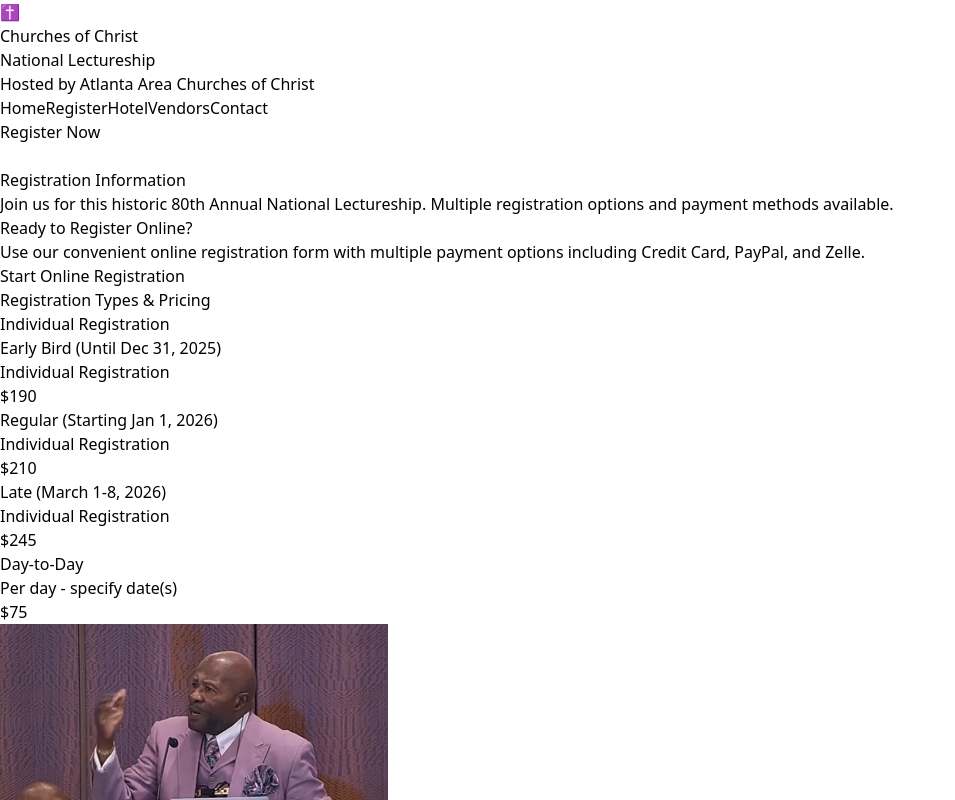
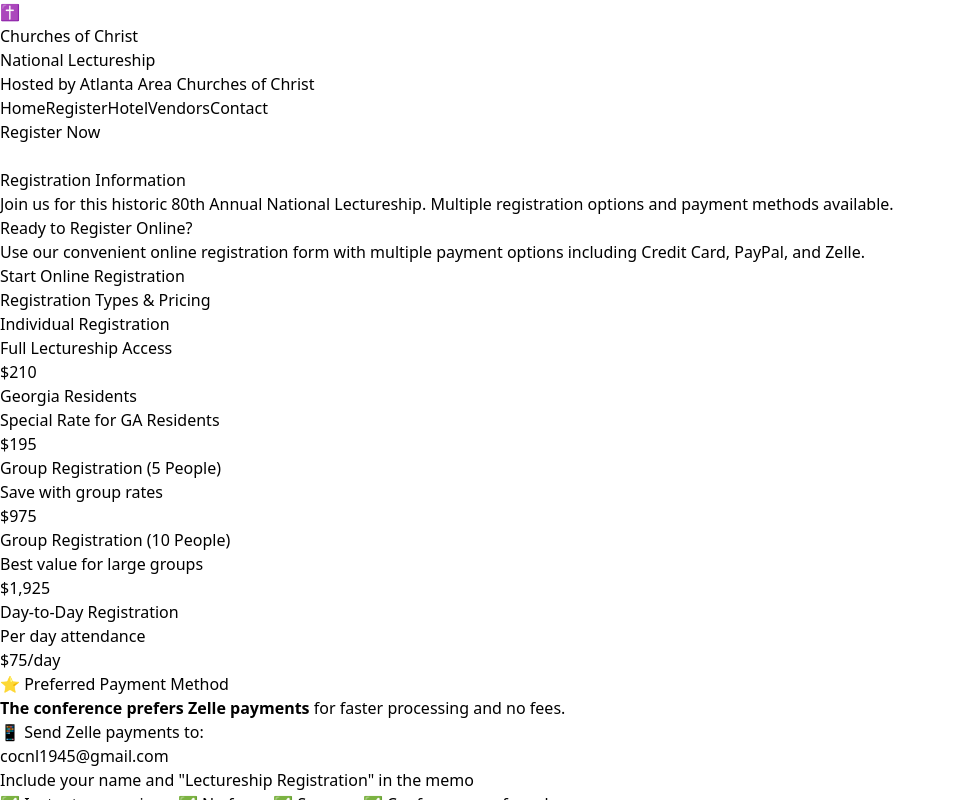
Before and after one commit to whitneesmith/cocnl-80th-annual-lectureship2, a React (Vite) app: page /register in a window 1280 px wide. Shown: the top 800 px of the page, without its empty margins (0-955 px from the left). Built offline with nearby package versions, Linux system fonts and the light colour scheme.

Commit message:
Update Register.tsx

```diff
--- a/src/pages/Register.tsx
+++ b/src/pages/Register.tsx
@@ -1,5 +1,5 @@
                     import React from 'react';
-import { Link } from 'react-router-dom';
+
 const Register = () => {
   return (
     <div className="min-h-screen bg-gradient-to-br from-slate-50 via-slate-50 to-slate-50">
@@ -22,65 +22,77 @@
               <p className="text-slate-100 mb-6">
                 Use our convenient online registration form with multiple payment options including Credit Card, PayPal, and Zelle.
               </p>
-<Link
-  to="/register-form"
+              <a
+                href="/register-form"
                 className="inline-block bg-white text-slate-700 font-bold py-4 px-8 rounded-lg shadow-lg hover:bg-gray-100 transform hover:scale-105 transition-all duration-200"
               >
                 Start Online Registration
-</Link>
+              </a>
             </div>
           </div>
 
           {/* Registration Types */}
           <div className="mb-16">
             <h3 className="text-2xl font-bold text-slate-900 mb-8">Registration Types & Pricing</h3>
-
-            <div className="grid grid-cols-1 md:grid-cols-2 gap-8">
-              {/* Individual Registrations */}
-              <div className="bg-white rounded-2xl p-8 shadow-lg border border-slate-100">
-                <h4 className="text-xl font-bold text-slate-900 mb-6">Individual Registration</h4>
             <div className="space-y-4">
-                  <div className="flex justify-between items-center p-4 bg-green-50 rounded-lg border border-green-200">
+              <div className="flex justify-between items-center p-4 bg-slate-50 rounded-lg border border-slate-200">
                 <div>
-                      <p className="font-semibold text-slate-900">Early Bird (Until Dec 31, 2025)</p>
-                      <p className="text-slate-600 text-sm">Individual Registration</p>
-                    </div>
-                    <span className="text-green-700 font-bold text-lg">$190</span>
-                  </div>
-
-                  <div className="flex justify-between items-center p-4 bg-slate-50 rounded-lg">
-                    <div>
-                      <p className="font-semibold text-slate-900">Regular (Starting Jan 1, 2026)</p>
-                      <p className="text-slate-600 text-sm">Individual Registration</p>
+                  <p className="font-semibold text-slate-900">Individual Registration</p>
+                  <p className="text-slate-600 text-sm">Full Lectureship Access</p>
                 </div>
                 <span className="text-slate-700 font-bold text-lg">$210</span>
               </div>
 
-                  <div className="flex justify-between items-center p-4 bg-red-50 rounded-lg border border-red-200">
+              <div className="flex justify-between items-center p-4 bg-blue-50 rounded-lg border border-blue-200">
                 <div>
-                      <p className="font-semibold text-slate-900">Late (March 1-8, 2026)</p>
-                      <p className="text-slate-600 text-sm">Individual Registration</p>
+                  <p className="font-semibold text-slate-900">Georgia Residents</p>
+                  <p className="text-slate-600 text-sm">Special Rate for GA Residents</p>
                 </div>
-                    <span className="text-red-700 font-bold text-lg">$245</span>
+                <span className="text-blue-700 font-bold text-lg">$195</span>
               </div>
 
-                  <div className="flex justify-between items-center p-4 bg-blue-50 rounded-lg border border-blue-200">
+              <div className="flex justify-between items-center p-4 bg-green-50 rounded-lg border border-green-200">
                 <div>
-                      <p className="font-semibold text-slate-900">Day-to-Day</p>
-                      <p className="text-slate-600 text-sm">Per day - specify date(s)</p>
+                  <p className="font-semibold text-slate-900">Group Registration (5 People)</p>
+                  <p className="text-slate-600 text-sm">Save with group rates</p>
                 </div>
-                    <span className="text-blue-700 font-bold text-lg">$75</span>
+                <span className="text-green-700 font-bold text-lg">$975</span>
               </div>
+
+              <div className="flex justify-between items-center p-4 bg-green-50 rounded-lg border border-green-200">
+                <div>
+                  <p className="font-semibold text-slate-900">Group Registration (10 People)</p>
+                  <p className="text-slate-600 text-sm">Best value for large groups</p>
+                </div>
+                <span className="text-green-700 font-bold text-lg">$1,925</span>
+              </div>
+
+              <div className="flex justify-between items-center p-4 bg-yellow-50 rounded-lg border border-yellow-200">
+                <div>
+                  <p className="font-semibold text-slate-900">Day-to-Day Registration</p>
+                  <p className="text-slate-600 text-sm">Per day attendance</p>
+                </div>
+                <span className="text-yellow-700 font-bold text-lg">$75/day</span>
               </div>
             </div>
 
-              {/* First Speaker Photo - In the grid */}
-              <div className="flex items-center justify-center">
-                <img
-                  src="/speaker-at-hyatt-podium.png"
-                  alt="Speaker at lectureship"
-                  className="w-full max-w-sm h-auto rounded-lg shadow-lg"
-                />
+            {/* Payment Method Information */}
+            <div className="mt-8 p-6 bg-purple-50 border-2 border-purple-200 rounded-lg">
+              <h4 className="text-xl font-bold text-purple-900 mb-4">⭐ Preferred Payment Method</h4>
+              <div className="space-y-3">
+                <p className="text-purple-700">
+                  <strong>The conference prefers Zelle payments</strong> for faster processing and no fees.
+                </p>
+                <div className="bg-purple-100 p-4 rounded-lg">
+                  <p className="text-purple-800 font-medium">📱 Send Zelle payments to:</p>
+                  <p className="text-purple-900 font-bold text-lg">cocnl1945@gmail.com</p>
+                  <p className="text-purple-700 text-sm mt-2">
+                    Include your name and "Lectureship Registration" in the memo
+                  </p>
+                </div>
+                <p className="text-purple-600 text-sm">
+                  ✅ Instant processing • ✅ No fees • ✅ Secure • ✅ Conference preferred
+                </p>
               </div>
             </div>
           </div>
```
Lines whose indentation alone changed are shown as unchanged.
